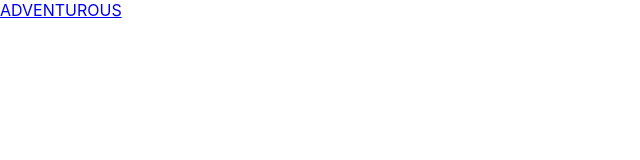
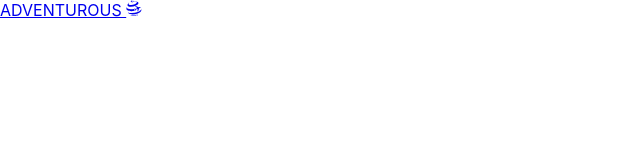
Before and after one commit to KodeIva/adventurous, a React (Create React App) app: page / in a window 1280 px wide. Shown: the top 160 px of the page, without its empty margins (0-640 px from the left). Built offline with nearby package versions, Linux system fonts and the light colour scheme.

Commit message:
React icons installed, icon added to home link

```diff
--- a/package.json
+++ b/package.json
@@ -8,6 +8,7 @@
     "@testing-library/user-event": "^13.5.0",
     "react": "^18.2.0",
     "react-dom": "^18.2.0",
+    "react-icons": "^5.0.1",
     "react-router-dom": "^6.22.0",
     "react-scripts": "5.0.1",
     "web-vitals": "^2.1.4"
--- a/src/components/Navbar.js
+++ b/src/components/Navbar.js
@@ -1,11 +1,11 @@
 import { Link }  from 'react-router-dom'
-
+import {SiYourtraveldottv} from 'react-icons/si'
 
 const Navbar = () => {
   return (
     <div className="nav">
      <div className="nav-container">
-      <Link to="/">ADVENTUROUS </Link>
+      <Link to="/">ADVENTUROUS <SiYourtraveldottv/> </Link>
      </div>
     </div>
   )
```
Also changed, not shown: 1 other file (tests, documents, lock files or other folders).
